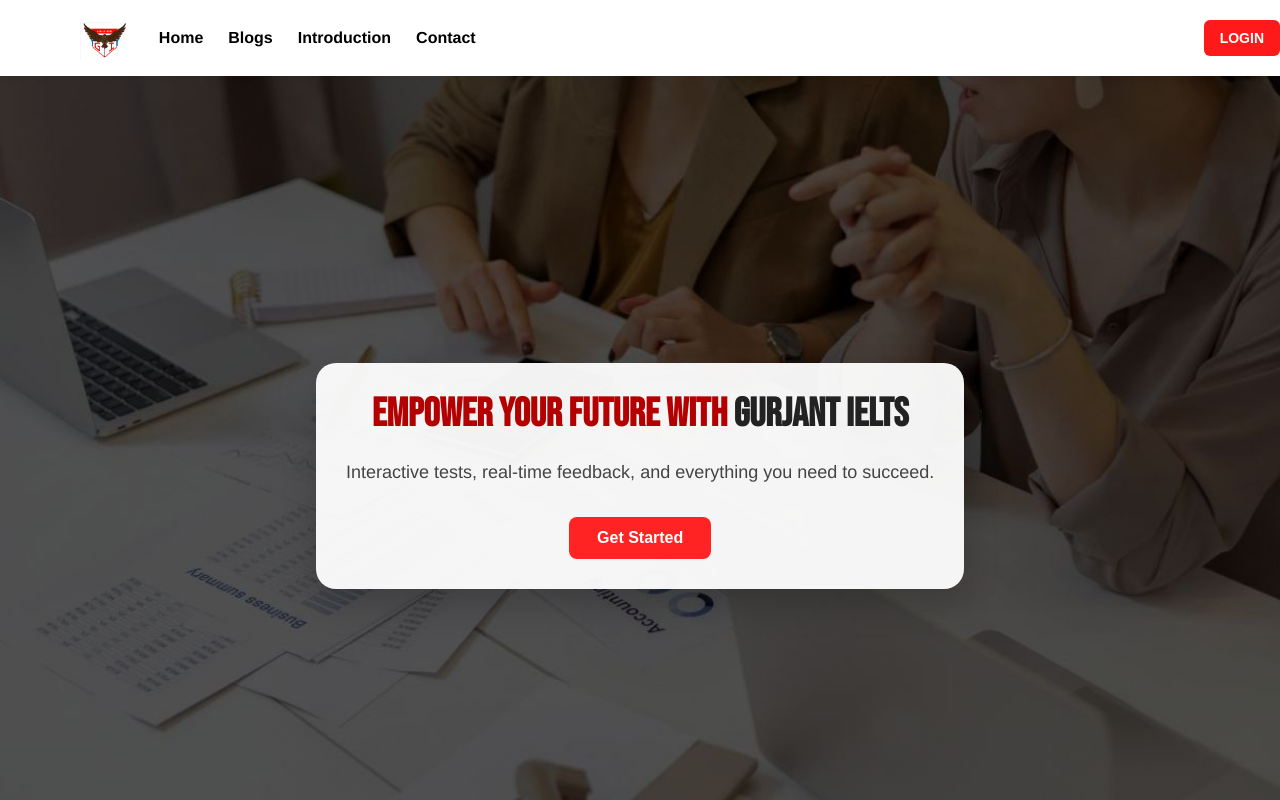
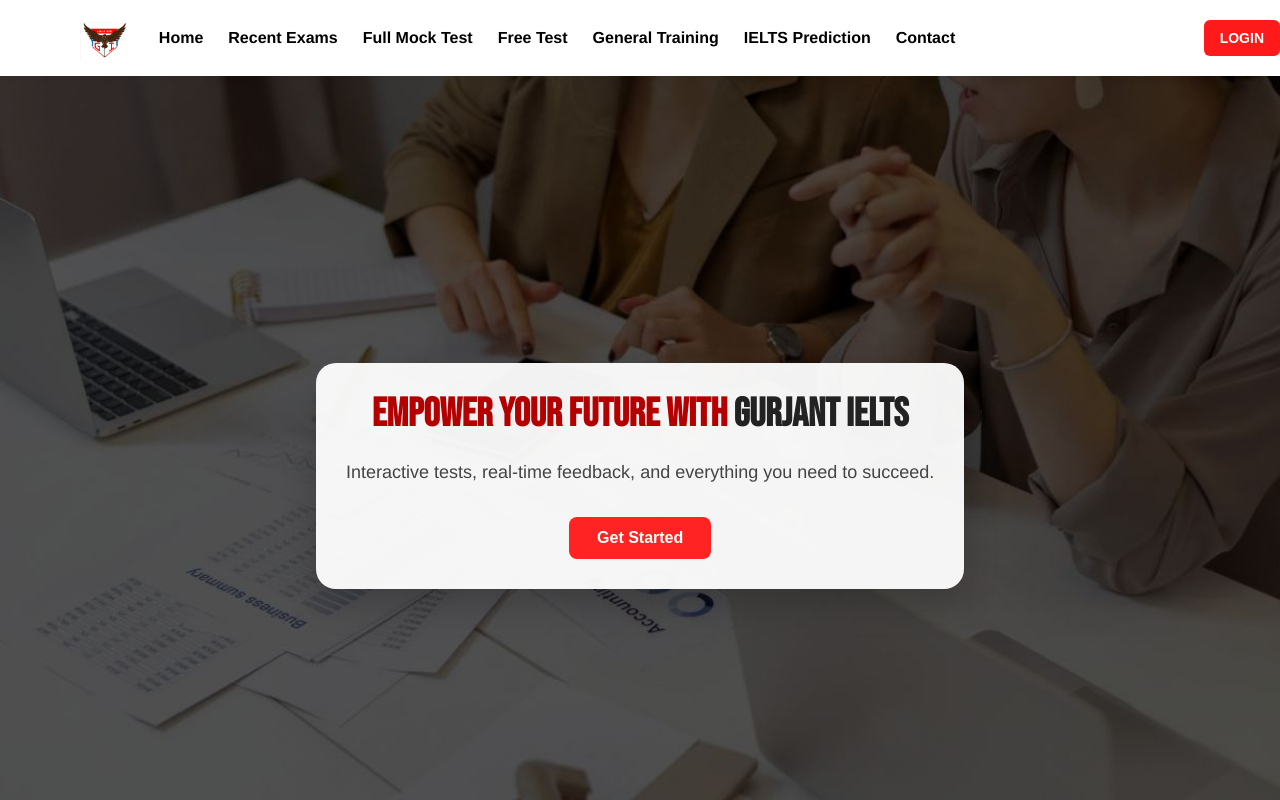
Before and after one commit to abhay2340/ilets, a React (Vite) app: page / in a window 1280 px wide. Shown: the top 800 px of the page. Built offline with nearby package versions, Linux system fonts and the light colour scheme; no server answers.

Commit message:
fix: nav baar

```diff
--- a/src/Navbar.jsx
+++ b/src/Navbar.jsx
@@ -29,8 +29,11 @@
             <img src={logo} alt="Gurjant IELTS" className="logo-img" onClick={() => navigate('/')} />
             <ul className="nav-links">
               <li><Link to="/">Home</Link></li>
-              <li><Link to="/blogs">Blogs</Link></li>
-              <li><Link to="/introduction">Introduction</Link></li>
+              <li><Link to="/blogs">Recent Exams</Link></li>
+              <li><Link to="/bundle">Full Mock Test</Link></li>
+              <li><Link to="/free-test">Free Test</Link></li>
+              <li><Link to="/general-training">General Training</Link></li>
+              <li><Link to="/ielts-prediction">IELTS Prediction</Link></li>
               <li><Link to="/contact">Contact</Link></li>
               {role === 'ADMIN' && (
                 <li><Link to="/admin-panel">Admin Panel</Link></li>
```
